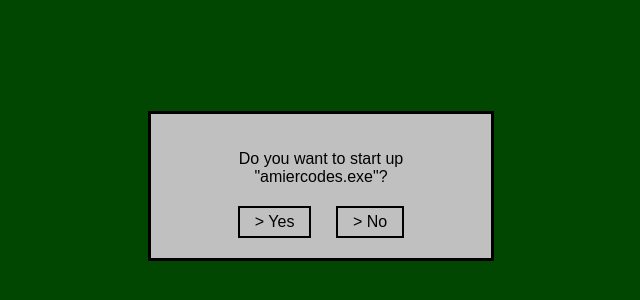
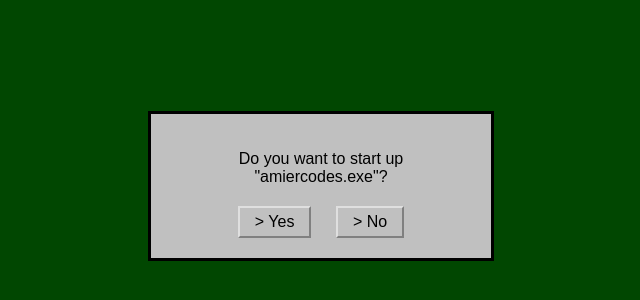
Before and after one commit to amiercodes/amiercodes.github.io, a plain HTML site: page index.html in a window 1280 px wide. Shown: the part 214-514 px from the top of the page, without its empty margins (319-959 px from the left). Drawn offline with Linux system fonts and the light colour scheme.

Commit message:
Update index.html

```diff
--- a/index.html
+++ b/index.html
@@ -22,7 +22,10 @@
         .buttons {
             margin-top: 20px;
         }
-        a.button {
+        /* buttons */
+       .buttons a {
+            text-decoration: none;
+            color: #000;
             background: #c0c0c0;
             border-top: 2px solid #dfdfdf;
             border-left: 2px solid #dfdfdf;
@@ -33,25 +36,16 @@
             display: inline-block;
             cursor: pointer;
         }
-        a.button:active {  /* when clicked */
+        .buttons a:hover {
+            background: #000080;
+            color: white;
+        }
+        .buttons a:active {
             border-top: 2px solid #808080;
             border-left: 2px solid #808080;
             border-right: 2px solid #dfdfdf;
             border-bottom: 2px solid #dfdfdf;
-            transform: translate(1px, 1px);    /* for it to be slightly pushed down? */
-}
-        a {
-            text-decoration: none;
-            color: #000;
-            background: #c0c0c0;
-            border: 2px solid #000;
-            padding: 5px 15px;
-            margin: 0 10px;
-            display: inline-block;
-        }
-        a:hover {
-            background: #000080;
-            color: white;
+            transform: translate(1px, 1px);
         }
     </style>
 </head>
```
